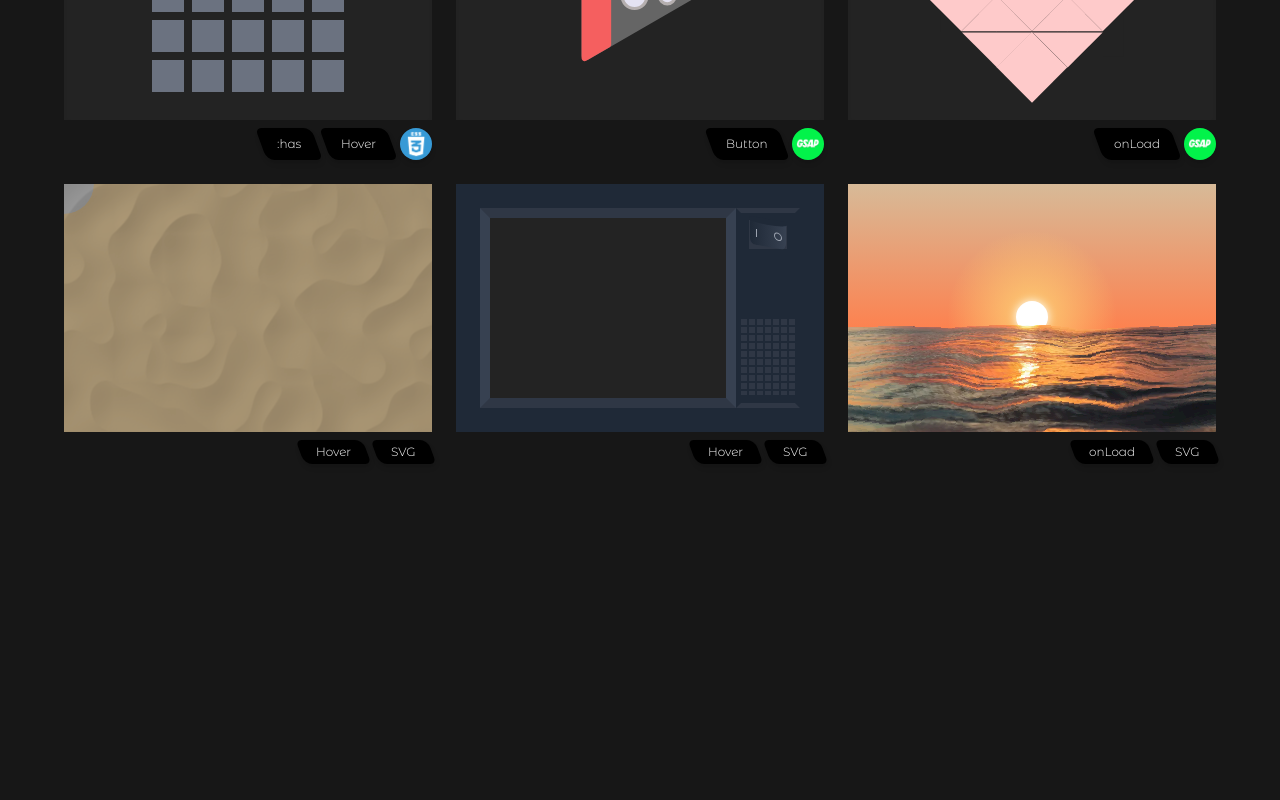
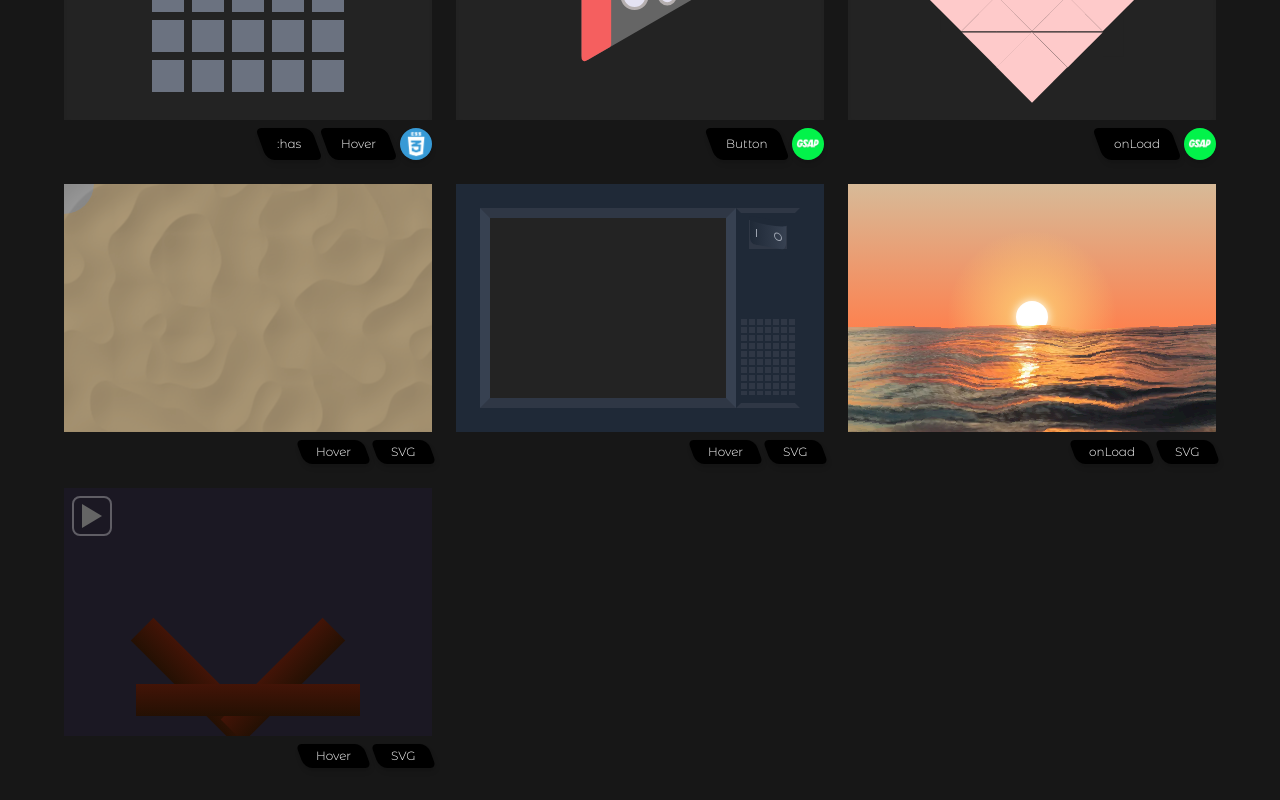
Before and after one commit to mlee2197/motion-script, a Next.js app: page / in a window 1280 px wide. Shown: the part 960-1760 px from the top of the page. Before the commit the page ends 1456 px from the top, so only its background shows below. Built offline with nearby package versions, Linux system fonts and the light colour scheme; a web font is replaced by a local one.

Commit message:
create fire animation

```diff
--- /dev/null
+++ b/src/app/animations/Fire.tsx
@@ -0,0 +1,66 @@
+"use client";
+import PlayButton from "@/components/PlayButton";
+import clsx from "clsx";
+import { useState } from "react";
+
+const Fire = () => {
+  const [play, setPlay] = useState(false);
+
+  const handlePlay = () => {
+    if (play) return;
+    setPlay(true);
+    // const audio = new Audio("/audio/fire.mp3");
+    // audio.play();
+    setTimeout(() => {
+      setPlay(false);
+    }, 7500);
+  };
+
+  return (
+    <div className="animation-container bg-[#1b1823]">
+      <PlayButton onClick={handlePlay} />
+      {play && <svg className="relative w-full h-full">
+        <filter id="fire" width="100%" height="100%">
+          <feTurbulence id="turbulence-fire" baseFrequency="0.1 0.1" numOctaves="10">
+          </feTurbulence>
+          <feDisplacementMap id="fire-displacement-map" in="SourceGraphic" in2="NOISE" scale="100"></feDisplacementMap>
+          <animate
+            href="#turbulence-fire"
+            attributeName="baseFrequency"
+            dur="8s"
+            calcMode="spline"
+            from="0.005 0.005"
+            to="0.025 0.025"
+            keyTimes="0;1"
+            keySplines="0.6 0.3 0.9 0.7"
+            repeatCount="indefinite"
+          />
+          <animate
+            href="#fire-displacement-map"
+            attributeName="scale"
+            dur="8s"
+            calcMode="spline"
+            values="1000;100;100;1000"
+            keyTimes="0;0.05;0.9;1"
+            keySplines="0.4 0 0.6 1; 0 0 1 1; 0.4 0 0.6 1"
+            repeatCount="indefinite"
+          />
+        </filter>
+
+        {/* <circle cx="60%" cy="-10%" r="80" fill="red" filter="url(#fire)" stroke="darkred" strokeWidth="5" className="rotate-45" /> */}
+        <circle cx="60%" cy="-10%" r="80" fill="red" filter="url(#fire)" stroke="darkred" strokeWidth="5" className="rotate-45" />
+        <circle cx="65.5%" cy="-3%" r="60" fill="orange" filter="url(#fire)" stroke="darkorange" strokeWidth="5" className="rotate-45" />
+        <circle cx="71%" cy="4%" r="40" fill="yellow" filter="url(#fire)" className="rotate-45" />
+      </svg>
+      }
+      <div className={
+        clsx("absolute bottom-10 left-1/2 -translate-x-[127px] w-36 h-8 bg-gradient-to-t from-[#241003] rotate-45", play ? "to-orange-900" : "to-orange-950")} />
+      <div className={
+        clsx("absolute bottom-10 left-1/2 -translate-x-[37px] w-36 h-8 bg-gradient-to-t from-[#241003] -rotate-45", play ? "to-orange-900" : "to-orange-950")} />
+      <div className={
+        clsx("absolute bottom-5 left-1/2 -translate-x-1/2 w-56 h-8 bg-gradient-to-t from-[#241003] to-orange-950", play ? "to-orange-900" : "to-orange-950")} />
+    </div>
+  );
+};
+
+export default Fire;
--- a/src/app/page.tsx
+++ b/src/app/page.tsx
@@ -11,6 +11,7 @@ import OrigamiHeart from "./animations/OrigamiHeart";
 import Desert from "./animations/Desert";
 import Crt from "./animations/Crt";
 import Sunset from "./animations/Sunset";
+import Fire from "./animations/Fire";
 
 export default function Home() {
   return (
@@ -67,6 +68,9 @@ export default function Home() {
           <Card tags={[CSS_PROPERTY_CATEGORIES.onLoad, COMPONENT_CATEGORIES.svg]}>
             <Sunset />
           </Card>
+          <Card tags={[CSS_PROPERTY_CATEGORIES.hover, COMPONENT_CATEGORIES.svg]}>
+            <Fire />
+          </Card>
         </div>
       </main>
       <Footer />
```
